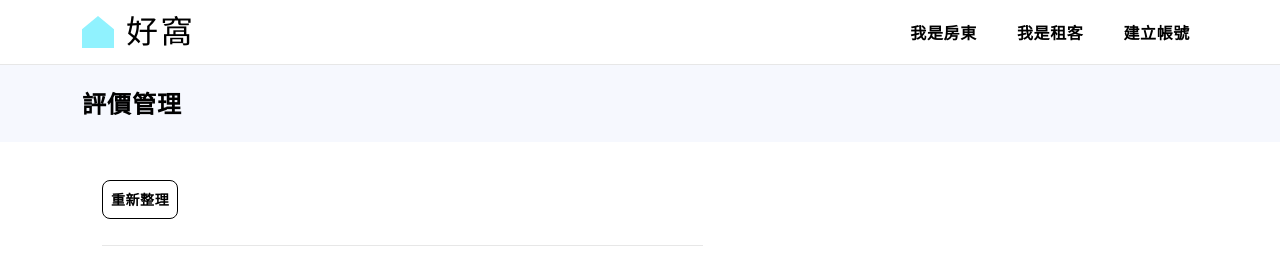
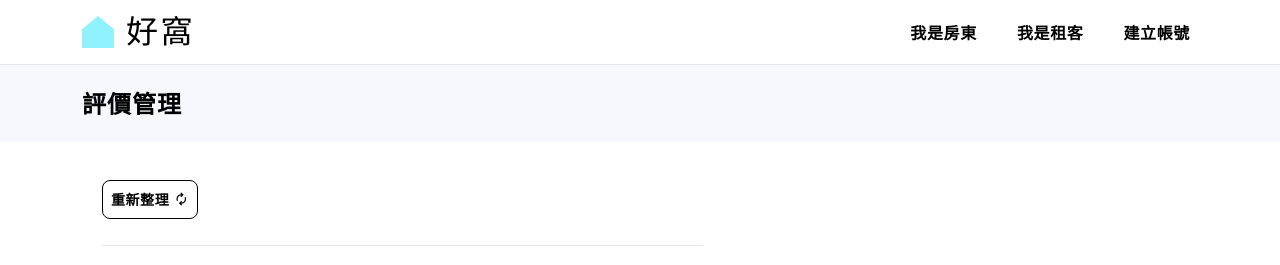
Before and after one commit to Eshiunm/Rocket_HowOh, a React (Vite) app: page /landlord/review in a window 1280 px wide. Shown: the top 265 px of the page. Built offline with nearby package versions, Linux system fonts and the light colour scheme; a web font is replaced by a local one.

Commit message:
feat: add refresh btn icon

```diff
--- a/src/pages/landlordManagement/Review.tsx
+++ b/src/pages/landlordManagement/Review.tsx
@@ -9,8 +9,9 @@ export default function Review() {
       <main className="container layout-grid mt-6">
         <div className="col-span-7 px-5">
           <nav className="py-3.5 mb-4 border-b border-Neutral-95">
-            <button className="outline-button-s mb-3">
+            <button className="outline-button-s mb-3 flex gap-1 items-center">
               重新整理
+              <span className="material-symbols-outlined text-base leading-4">autorenew</span>
             </button>
           </nav>
           <section>
```
